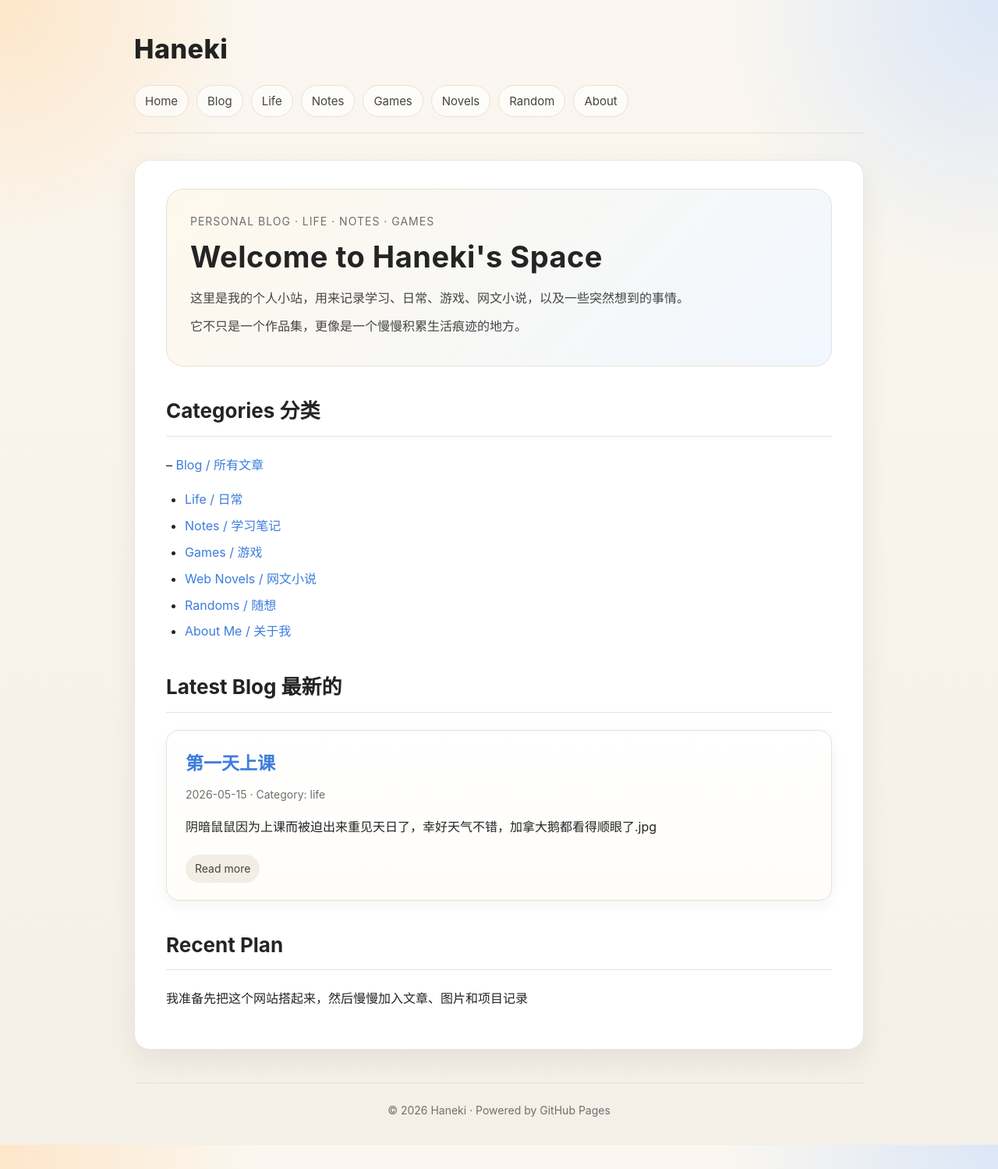
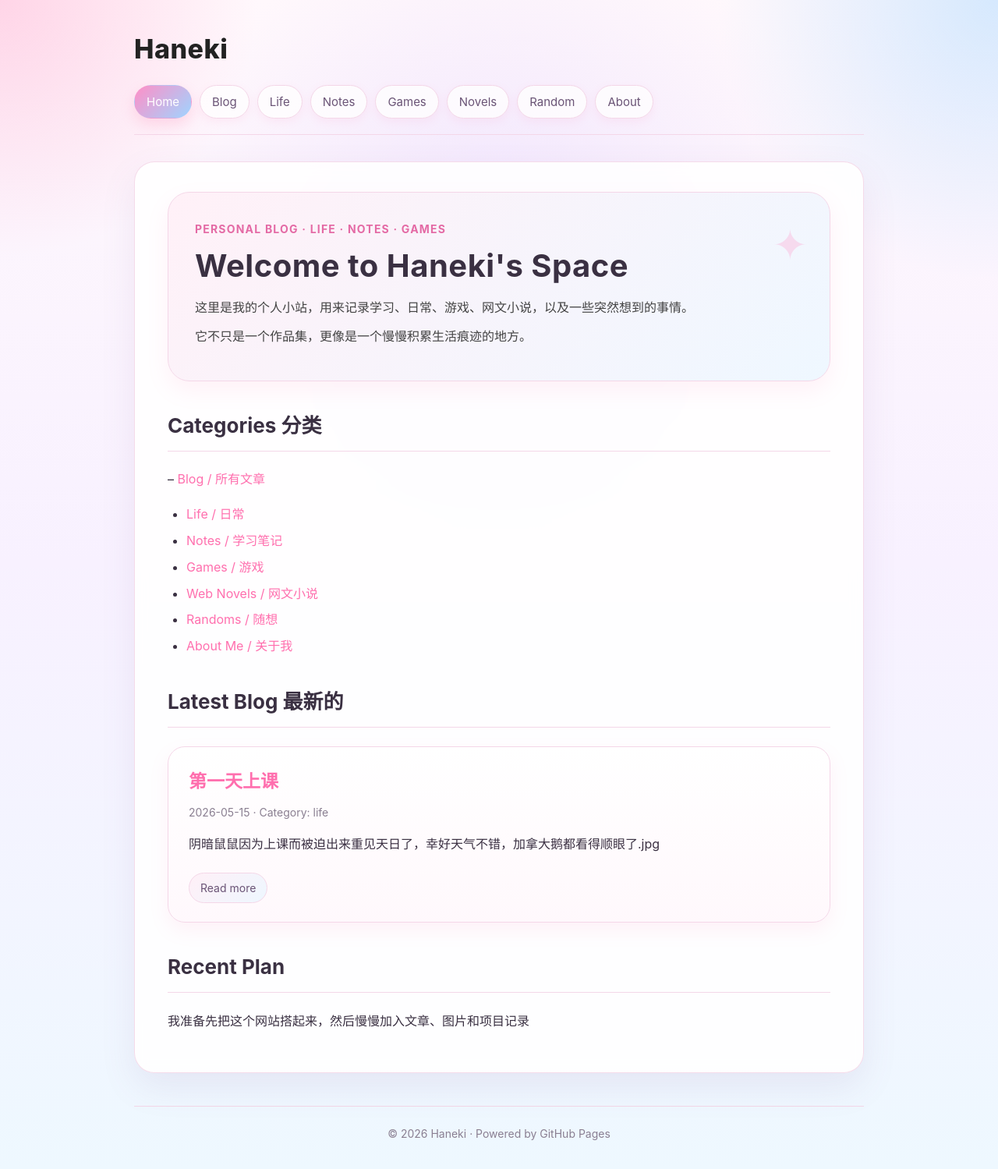
Before and after one commit to IkebeHaneki/ikebehaneki.github.io, a Jekyll site: the page built from index.md, in a window 1280 px wide. Shown: the whole page at 78% size. Built offline with Jekyll 4.4.1, drawn with Linux system fonts in a browser that asks for light colours.

Commit message:
Refactor styles in default layout for improved design
Updated CSS variables and styles for various elements. Enhanced button styles and hover effects.

```diff
--- a/_layouts/default.html
+++ b/_layouts/default.html
@@ -7,14 +7,16 @@
 
   <style>
     :root {
-      --bg: #f6f4ef;
-      --card: #ffffff;
-      --text: #242424;
-      --muted: #6f6f6f;
-      --link: #3b7ddd;
-      --link-hover: #1f5fbf;
-      --border: #e7e1d8;
-      --soft: #f2ede5;
+  --bg: #fff6fb;
+  --card: rgba(255, 255, 255, 0.88);
+  --text: #3a3042;
+  --muted: #8a7f91;
+  --link: #ff6fae;
+  --link-hover: #e84f99;
+  --border: #f4d7e8;
+  --soft: #fff0f7;
+  --blue-soft: #eef7ff;
+  --purple-soft: #f4efff;
 }
 
     * {
@@ -29,9 +31,10 @@
   line-height: 1.8;
   color: var(--text);
   background:
-    radial-gradient(circle at top left, rgba(255, 221, 180, 0.65) 0, transparent 330px),
-    radial-gradient(circle at top right, rgba(180, 210, 255, 0.45) 0, transparent 360px),
-    linear-gradient(180deg, #fbf7f0 0%, #f4efe7 100%);
+  radial-gradient(circle at top left, rgba(255, 184, 214, 0.55) 0, transparent 330px),
+  radial-gradient(circle at top right, rgba(180, 220, 255, 0.55) 0, transparent 360px),
+  radial-gradient(circle at 50% 20%, rgba(220, 200, 255, 0.35) 0, transparent 420px),
+  linear-gradient(180deg, #fff8fc 0%, #f8f1ff 48%, #eef8ff 100%);
 }
 
     header {
@@ -62,30 +65,40 @@
 
     nav a {
   display: inline-block;
-      padding: 6px 13px;
+  padding: 7px 15px;
   border: 1px solid var(--border);
   border-radius: 999px;
-      background: rgba(255, 255, 255, 0.65);
-      color: #444;
+  background: rgba(255, 255, 255, 0.75);
+  color: #6a5476;
   text-decoration: none;
   font-size: 15px;
+  box-shadow: 0 4px 12px rgba(255, 130, 180, 0.10);
   transition: all 0.2s ease;
     }
 
     nav a:hover {
-      background: var(--text);
-      border-color: var(--text);
+  background: linear-gradient(135deg, #ffb8d8, #b8ddff);
+  border-color: transparent;
   color: white;
   text-decoration: none;
-      transform: translateY(-1px);
+  transform: translateY(-2px);
+  box-shadow: 0 8px 18px rgba(255, 120, 170, 0.22);
+    }
+
+    nav a.active {
+  background: linear-gradient(135deg, #ff8fc7, #9fd4ff);
+  border-color: transparent;
+  color: white;
+  box-shadow: 0 8px 18px rgba(255, 120, 170, 0.22);
 }
 
     main {
       background: var(--card);
-      padding: 36px 40px;
-      border: 1px solid rgba(231, 225, 216, 0.8);
-      border-radius: 20px;
-      box-shadow: 0 14px 35px rgba(64, 48, 32, 0.08);
+      padding: 38px 42px;
+      border: 1px solid rgba(244, 215, 232, 0.9);
+      border-radius: 26px;
+      box-shadow: 0 18px 45px rgba(130, 90, 150, 0.10);
+      backdrop-filter: blur(8px);
     }
 
     h1 {
@@ -161,25 +174,39 @@
 }
 
     .hero {
-  padding: 28px 30px;
-  margin-bottom: 32px;
-  border-radius: 22px;
+  position: relative;
+  overflow: hidden;
+  padding: 34px 34px;
+  margin-bottom: 34px;
+  border-radius: 28px;
   background:
-    linear-gradient(135deg, rgba(255, 248, 235, 0.95), rgba(240, 247, 255, 0.95));
+    linear-gradient(135deg, rgba(255, 240, 247, 0.98), rgba(238, 247, 255, 0.98));
   border: 1px solid var(--border);
+  box-shadow: 0 12px 28px rgba(255, 130, 180, 0.10);
+}
+
+.hero::after {
+  content: "✦";
+  position: absolute;
+  right: 28px;
+  top: 18px;
+  font-size: 54px;
+  color: rgba(255, 143, 199, 0.28);
 }
 
 .hero-kicker {
   margin: 0 0 8px;
-  color: var(--muted);
+  color: #e46aa5;
   font-size: 14px;
-  letter-spacing: 1px;
+  letter-spacing: 1.2px;
   text-transform: uppercase;
+  font-weight: 700;
 }
 
 .hero h1 {
   margin: 0 0 12px;
-  font-size: 38px;
+  font-size: 40px;
+  color: #3a3042;
 }
 
 .hero-text {
@@ -189,18 +216,19 @@
 }
 
     .post-card {
-      padding: 22px 24px;
-      margin: 22px 0;
+      padding: 24px 26px;
+  margin: 24px 0;
   border: 1px solid var(--border);
-      border-radius: 16px;
-      background: linear-gradient(180deg, #ffffff 0%, #fffdf9 100%);
-      box-shadow: 0 6px 18px rgba(64, 48, 32, 0.05);
+  border-radius: 22px;
+  background:
+    linear-gradient(180deg, rgba(255,255,255,0.95) 0%, rgba(255,248,252,0.95) 100%);
+  box-shadow: 0 10px 24px rgba(255, 130, 180, 0.10);
   transition: transform 0.2s ease, box-shadow 0.2s ease;
     }
 
     .post-card:hover {
-  transform: translateY(-3px);
-  box-shadow: 0 12px 28px rgba(64, 48, 32, 0.10);
+  transform: translateY(-4px);
+  box-shadow: 0 16px 34px rgba(255, 120, 170, 0.18);
     }
 
     .post-card h2,
@@ -224,15 +252,16 @@
     .read-more {
       display: inline-block;
       margin-top: 8px;
-      padding: 5px 12px;
+      padding: 6px 14px;
       border-radius: 999px;
-      background: var(--soft);
-      color: #444;
+      background: linear-gradient(135deg, #fff0f7, #eef7ff);
+      border: 1px solid var(--border);
+      color: #6a5476;
       font-size: 14px;
     }
 
     .read-more:hover {
-      background: var(--text);
+      background: linear-gradient(135deg, #ff8fc7, #9fd4ff);
       color: white;
       text-decoration: none;
     }
```
Lines whose indentation alone changed are shown as unchanged.
